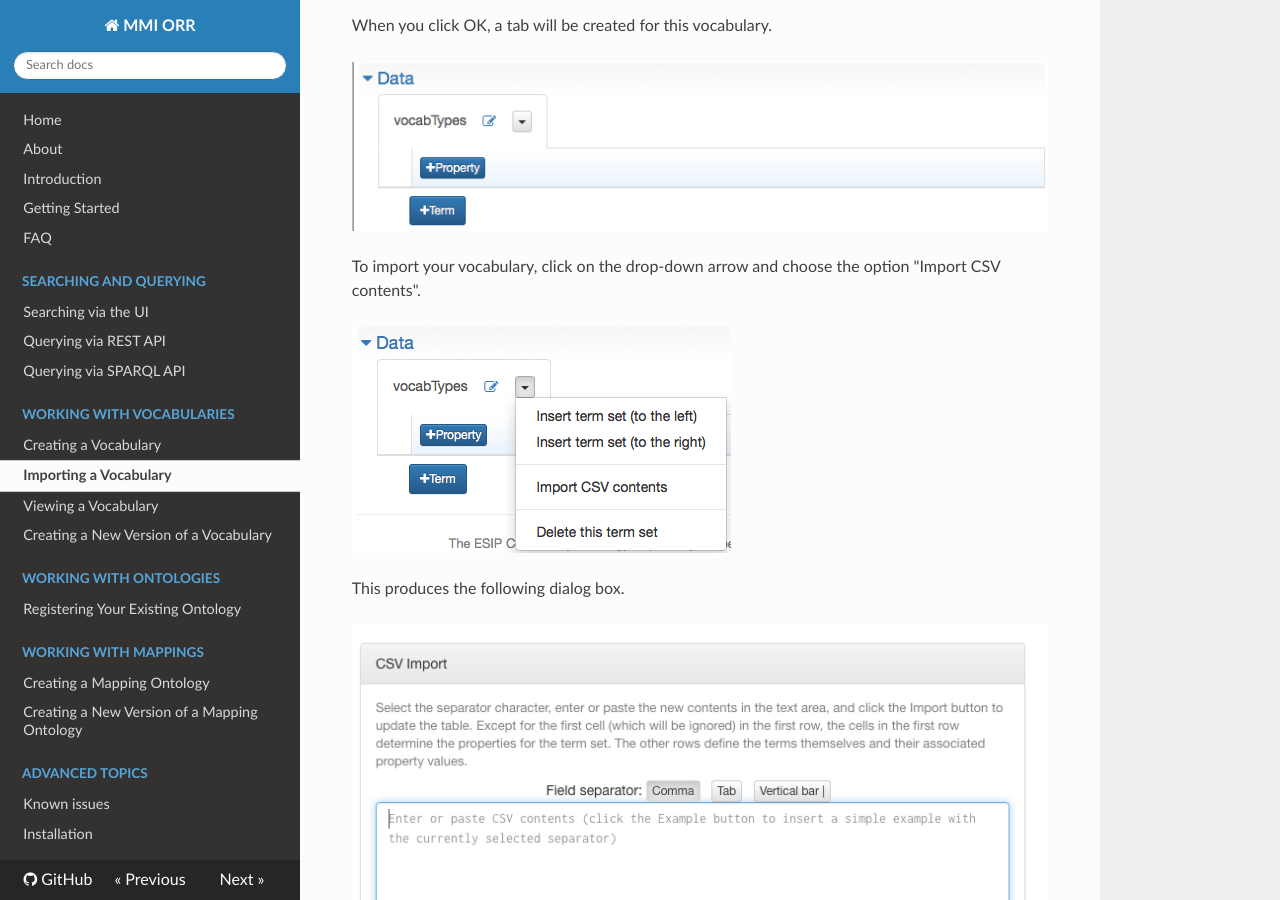
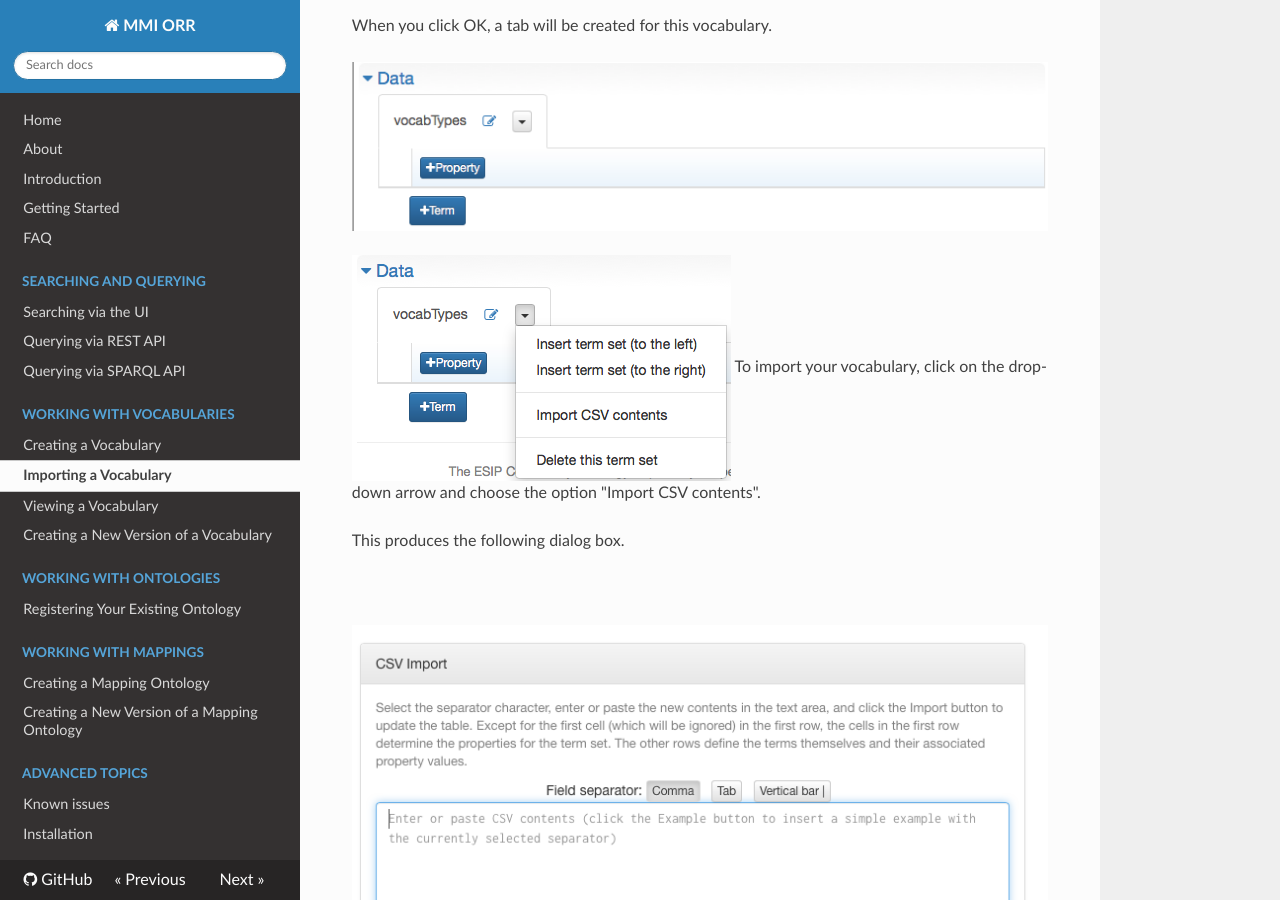
Before and after one commit to mmisw/mmiorr-docs, an MkDocs documentation site: the page built from docs/vocab/import.md, in a window 1280 px wide and 900 px high, scrolled down 2503 px. Built offline with MkDocs 1.6.1, drawn with Linux system fonts in a browser that asks for light colours; nearby versions of some CDN libraries; old or Windows-style settings are respelled for this version of MkDocs.

Commit message:
made image small, everything done here

```diff
--- a/docs/vocab/import.md
+++ b/docs/vocab/import.md
@@ -31,11 +31,11 @@
 
 ![VOcabulary import term set class tab](../img/cor/cor-vocabulary-import-term-set-class-tab-20170108.png)
 
+<img class="smallfloatright" alt="Vocabulary import import contents menu" src="../../img/cor/cor-vocabulary-import-contents-menu-20170108.png">
 To import your vocabulary, click on the drop-down arrow and choose the option "Import CSV contents".
 
-![Vocabulary import import contents menu](../img/cor/cor-vocabulary-import-contents-menu-20170108.png)
-
 This produces the following dialog box.
+<p class="clearfix">&nbsp;</p>
 
 ![Vocabulary import CSV content dialog](../img/cor/cor-vocabulary-import-csv-content-dialog-20170108.png)
 
```
